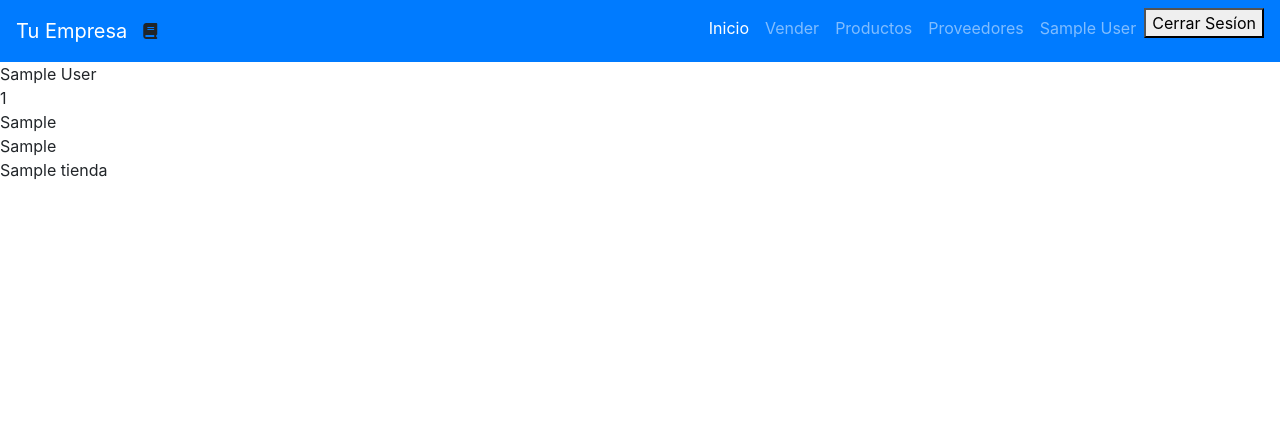
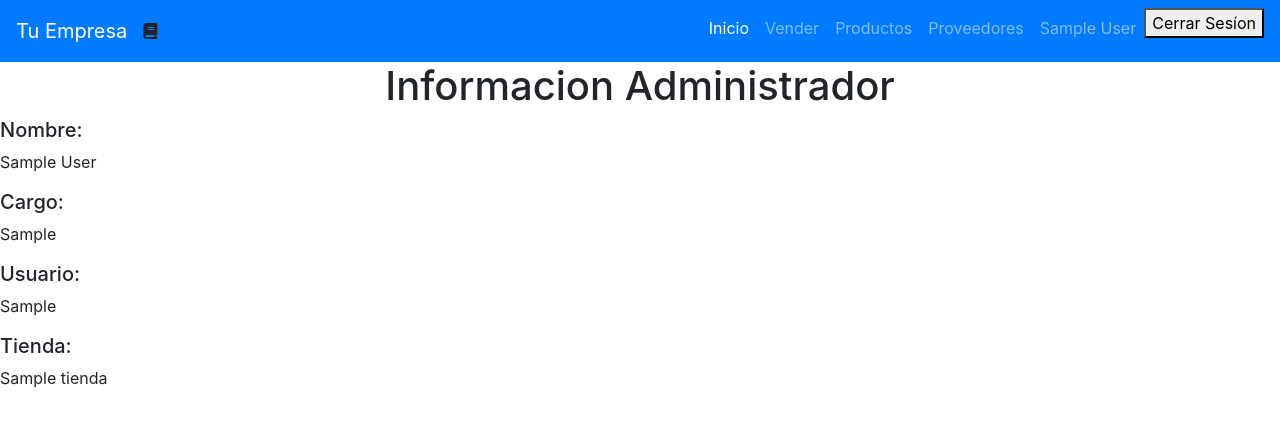
Before and after one commit to SofiaG22/Inventario, a PHP site: page /profile.php in a window 1280 px wide. Shown: the top 427 px of the page. Run offline with PHP 8.4, Linux system fonts and the light colour scheme; the visitor is signed in with stand-in values (Sample User, id 1); tables that the repository leaves empty or names only in its code hold one stand-in row (values such as "Sample post"); some libraries are stand-ins or nearby versions.

Commit message:
PrimerProyecto

```diff
--- a/public/clases/administrador.php
+++ b/public/clases/administrador.php
@@ -1,3 +1,4 @@
+
 <?php
 class Administrador{
     private $name_admin ;
@@ -18,11 +19,23 @@ class Administrador{
         if(mysqli_num_rows($result)>0){
             $html="<div>";
             while($row=$result->fetch_array()){
-                $html.="<div>{$row['nombre_admin']}</div>";
-                $html.="<div>{$row['id_administrador']}</div>";
-                $html.="<div>{$row['cargo']}</div>";
-                $html.="<div>{$row['usuario']}</div>";
-                $html.="<div>{$row['nombre_tienda']}</div>";
+                $html.="<div class='mb-3'>
+                <h1 class='text-center'>Informacion Administrador</h1>
+                <h5 for='nameAdmin'>Nombre:</h5>
+                <p id='nameAdmin' name='nameAdmin'>{$row['nombre_admin']}</p>
+                </div>";
+                $html.="<div>
+                <h5 for='chargeAdmin'>Cargo:</h5>
+                <p id='chargeAdmin' name='chargeAdmin'>{$row['cargo']}</p>
+                </div>";
+                $html.="<div>
+                <h5 for='userAdmin'>Usuario:</h5>
+                <p id='userAdmin' name='userAdmin'>{$row['usuario']}</p>
+                </div>";
+                $html.="<div>
+                <h5 for='storeAdmin'>Tienda:</h5>
+                <p id='storeAdmin' name='storeAdmin'>{$row['nombre_tienda']}</p>
+                </div>";
             }
             $html.="</div>";
             echo $html;
--- a/public/profile.php
+++ b/public/profile.php
@@ -3,7 +3,7 @@
 <?php
 include("validateSession/validateTemplate.php");
 include("template/navbar.php");
-include("handlers/profile.php");
+include("handlers/profileHandler.php");
 ?>
 
 <script src="https://cdn.jsdelivr.net/npm/bootstrap@5.3.2/dist/js/bootstrap.bundle.min.js" integrity="sha384-C6RzsynM9kWDrMNeT87bh95OGNyZPhcTNXj1NW7RuBCsyN/o0jlpcV8Qyq46cDfL" crossorigin="anonymous"></script>
```
Also changed, not shown: public/handlers/profileHandler.php (renamed from public/handlers/profile.php).
